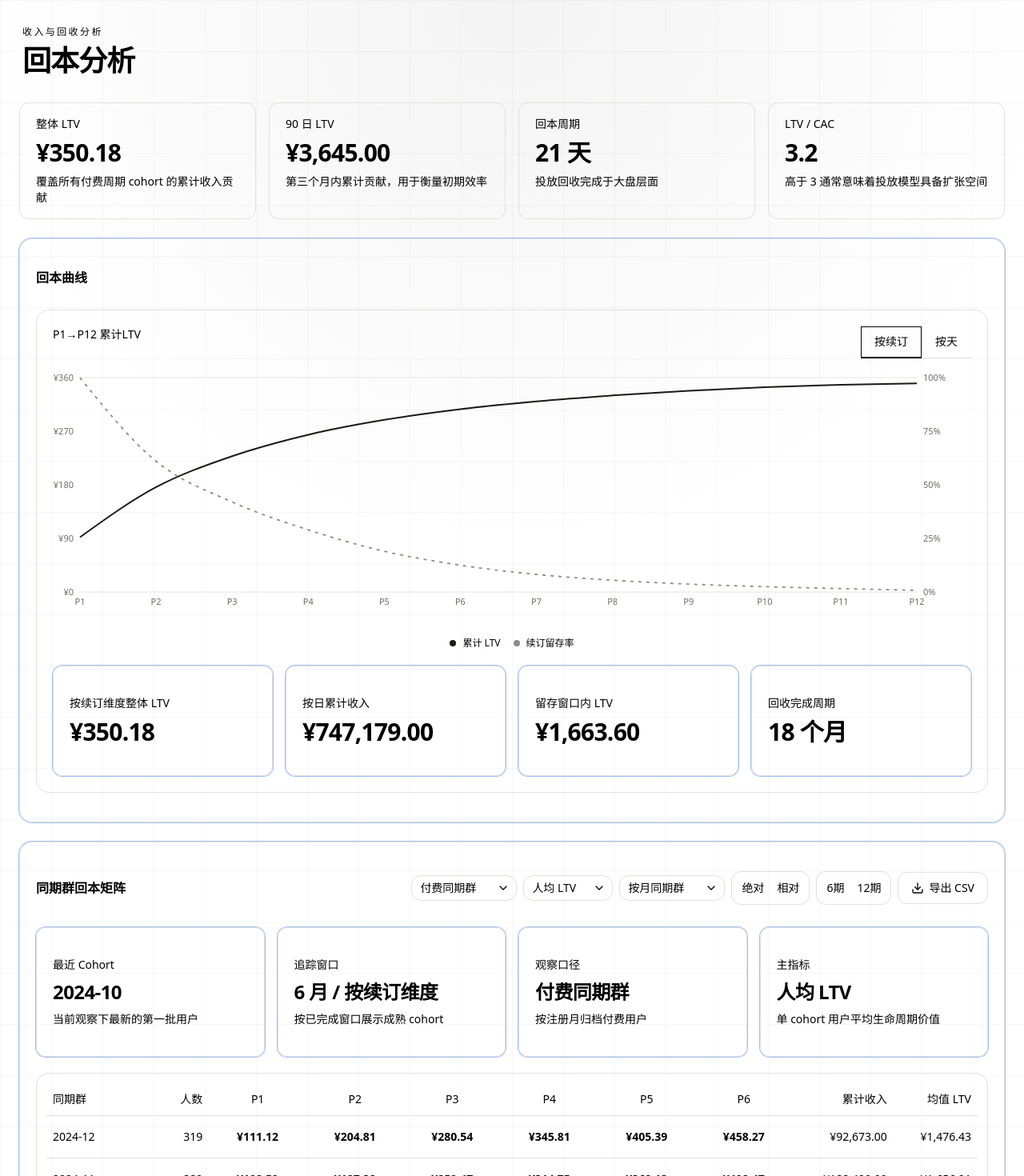
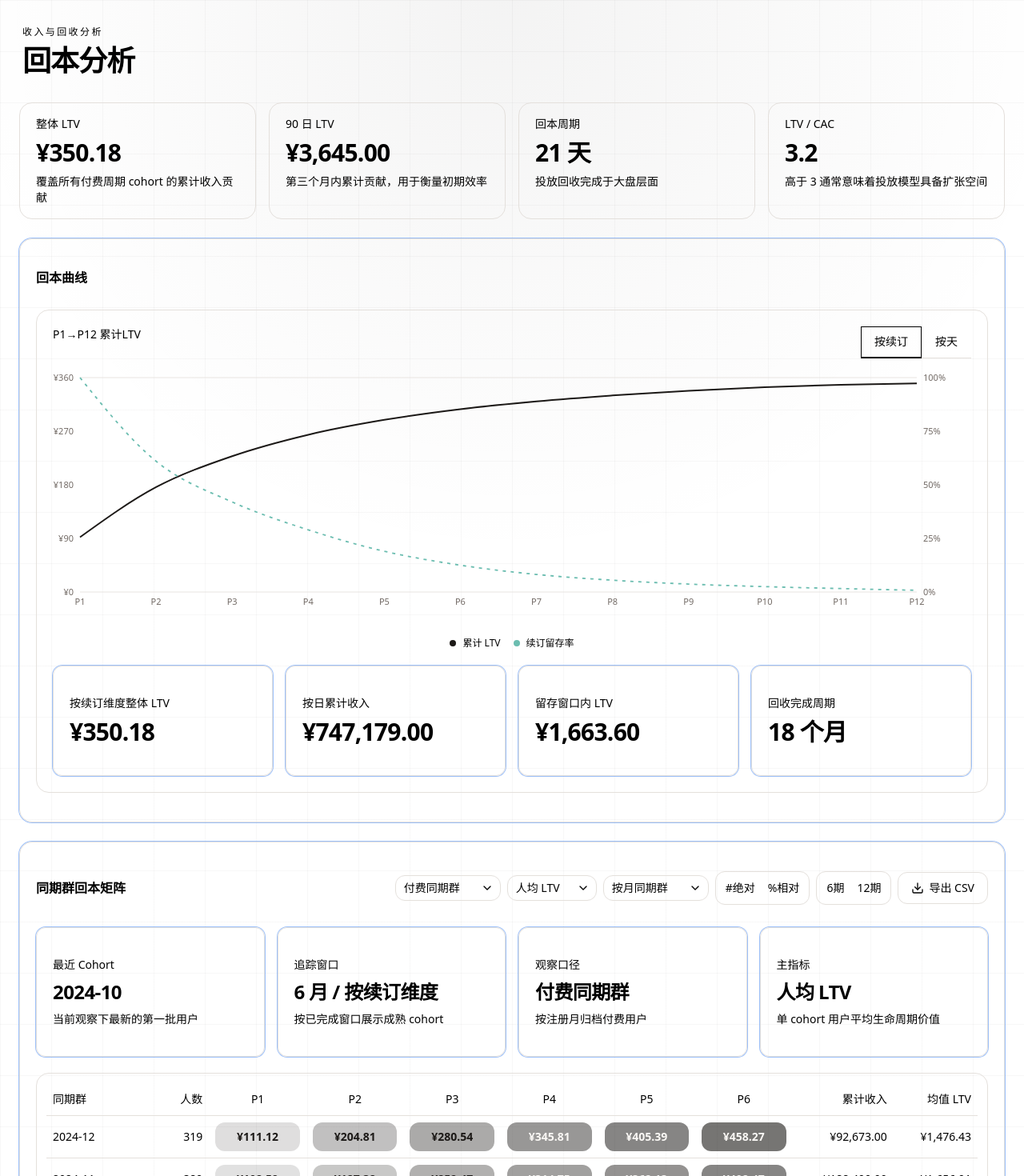
Before and after one commit to yosign/retention-dashboard, a Next.js app: page /payback in a window 1280 px wide. Shown: the top 1470 px of the page at 80% size. Built offline with nearby package versions, Linux system fonts and the light colour scheme.

Commit message:
fix: correct chart colors, KPI highlight, tab underline style

```diff
--- a/app/globals.css
+++ b/app/globals.css
@@ -28,7 +28,7 @@
     --border: 30 13% 88%;
     --input: 30 13% 88%;
     --ring: 24 10% 10%;
-    --chart-1: 24 10% 10%;
+    --chart-1: 217 72% 56%;
     --chart-2: 171 38% 58%;
     --chart-3: 46 78% 66%;
     --chart-4: 24 6% 55%;
--- a/components/dashboard/metric-card.tsx
+++ b/components/dashboard/metric-card.tsx
@@ -16,9 +16,8 @@ export function MetricCard({
   return (
     <article
       className={cn(
-        "rounded-xl border border-border bg-card px-5 py-4 shadow-none",
-        highlight &&
-          "bg-foreground text-background",
+        "rounded-2xl border border-border px-5 py-4 shadow-none",
+        highlight ? "bg-foreground text-background border-foreground" : "bg-card",
       )}
     >
       <div className="space-y-2">
--- a/components/dashboard/payback-dashboard.tsx
+++ b/components/dashboard/payback-dashboard.tsx
@@ -57,6 +57,12 @@ function formatPercent(value: number) {
   return `${value.toFixed(value % 1 === 0 ? 0 : 1)}%`;
 }
 
+function getHeatmapStrength(value: number, display: MatrixDisplay) {
+  const normalizedValue = display === "relative" ? value / 100 : value / 460;
+  // 渐变范围：5%（极淡）到 60%（深色），与参考图热力图层次匹配
+  return Math.max(5, Math.min(60, Math.round(normalizedValue * 60)));
+}
+
 function buildPaybackFilter(
   paybackView: PaybackView,
   matrixMetric: string,
@@ -98,20 +104,6 @@ function PaybackTooltip({
       </div>
     </div>
   );
-}
-
-function getMatrixCellClass(value: number, display: MatrixDisplay) {
-  if (display === "relative") {
-    if (value >= 80) return "bg-foreground text-background";
-    if (value >= 60) return "bg-foreground/85 text-background";
-    if (value >= 40) return "bg-foreground/70 text-background";
-    return "bg-muted text-muted-foreground";
-  }
-
-  if (value >= 420) return "bg-foreground text-background";
-  if (value >= 340) return "bg-foreground/85 text-background";
-  if (value >= 240) return "bg-foreground/70 text-background";
-  return "bg-muted text-muted-foreground";
 }
 
 export function PaybackDashboard({
@@ -355,13 +347,13 @@ export function PaybackDashboard({
                   value="absolute"
                   className="rounded-xl px-3 text-sm data-[state=on]:bg-foreground data-[state=on]:text-background"
                 >
-                  绝对
+                  #绝对
                 </ToggleGroupItem>
                 <ToggleGroupItem
                   value="relative"
                   className="rounded-xl px-3 text-sm data-[state=on]:bg-foreground data-[state=on]:text-background"
                 >
-                  相对
+                  %相对
                 </ToggleGroupItem>
               </ToggleGroup>
 
@@ -434,10 +426,14 @@ export function PaybackDashboard({
                     {row.values.map((value, index) => (
                       <TableCell key={`${row.cohort}-${index}`} className="p-2">
                         <div
-                          className={cn(
-                            "rounded-xl px-3 py-2 text-center text-sm font-semibold",
-                            getMatrixCellClass(value, matrixDisplay),
-                          )}
+                          className={cn("rounded-xl px-3 py-2 text-center text-sm font-semibold")}
+                          style={{
+                            backgroundColor: `color-mix(in srgb, hsl(var(--foreground)) ${getHeatmapStrength(value, matrixDisplay)}%, transparent)`,
+                            color:
+                              getHeatmapStrength(value, matrixDisplay) > 40
+                                ? "hsl(var(--background))"
+                                : "hsl(var(--foreground))",
+                          }}
                         >
                           {matrixDisplay === "relative" ? formatPercent(value) : formatCurrency(value)}
                         </div>
--- a/components/dashboard/retention-dashboard.tsx
+++ b/components/dashboard/retention-dashboard.tsx
@@ -15,13 +15,7 @@ import { DashboardShell } from "@/components/dashboard/dashboard-shell";
 import { MetricCard } from "@/components/dashboard/metric-card";
 import { Button } from "@/components/ui/button";
 import { Card, CardContent, CardHeader, CardTitle } from "@/components/ui/card";
-import {
-  Select,
-  SelectContent,
-  SelectItem,
-  SelectTrigger,
-  SelectValue,
-} from "@/components/ui/select";
+import { Select, SelectContent, SelectItem, SelectTrigger, SelectValue } from "@/components/ui/select";
 import { Switch } from "@/components/ui/switch";
 import {
   Table,
@@ -170,7 +164,7 @@ export function RetentionDashboard({
 
   return (
     <DashboardShell eyebrow="收入与留存分析" title="留存分析">
-      <section className="grid grid-cols-1 gap-4 xl:grid-cols-4">
+      <section className="grid grid-cols-4 gap-4">
         {dashboardData.summaryMetrics.map((metric) => (
           <MetricCard
             key={metric.label}
@@ -186,25 +180,27 @@ export function RetentionDashboard({
         <CardHeader className="space-y-5 p-5 pb-0">
           <CardTitle className="text-base font-semibold">续订阶段曲线</CardTitle>
           <div className="flex flex-wrap items-center gap-2">
-            <Select
+            <ToggleGroup
+              type="single"
               value={range}
               onValueChange={(value) => {
+                if (!value) return;
                 setRange(value);
                 onPeriodChange?.(value);
                 pushFilter(value, subscriptionCycle, displayMode, includeTrial);
               }}
+              className="gap-1"
             >
-              <SelectTrigger className="h-10 w-[132px] rounded-xl border-border bg-background text-sm">
-                <SelectValue />
-              </SelectTrigger>
-              <SelectContent>
-                {dashboardData.periodOptions.map((option) => (
-                  <SelectItem key={option.value} value={option.value}>
-                    {option.label}
-                  </SelectItem>
-                ))}
-              </SelectContent>
-            </Select>
+              {dashboardData.periodOptions.map((option) => (
+                <ToggleGroupItem
+                  key={option.value}
+                  value={option.value}
+                  className="h-10 rounded-xl border border-border px-3 text-sm data-[state=on]:bg-foreground data-[state=on]:text-background"
+                >
+                  {option.label}
+                </ToggleGroupItem>
+              ))}
+            </ToggleGroup>
 
             <Select
               value={subscriptionCycle}
@@ -289,12 +285,12 @@ export function RetentionDashboard({
         <CardContent className="space-y-5 p-5">
           <div className="rounded-2xl border border-border bg-background p-5">
             <Tabs value={activeTab} onValueChange={setActiveTab} className="gap-4">
-              <TabsList className="h-10 rounded-none border-b border-border bg-transparent p-0">
+              <TabsList variant="line" className="h-10 w-full border-b border-border">
                 {dashboardData.viewTabs.map((tab) => (
                   <TabsTrigger
                     key={tab.value}
                     value={tab.value}
-                    className="h-10 rounded-none border-b-2 border-transparent bg-transparent px-4 text-sm font-medium text-muted-foreground shadow-none data-[state=active]:border-foreground data-[state=active]:bg-transparent data-[state=active]:text-foreground data-[state=active]:shadow-none"
+                    className="h-10 px-4 text-sm font-medium"
                   >
                     {tab.label}
                   </TabsTrigger>
--- a/lib/dashboard-data.ts
+++ b/lib/dashboard-data.ts
@@ -21,7 +21,7 @@ export const retentionChartConfig: ChartSeriesConfig[] = [
 
 export const paybackChartConfig: ChartSeriesConfig[] = [
   { key: "cumulativeLtv", label: "累计 LTV", color: "hsl(var(--foreground))" },
-  { key: "retentionRate", label: "续订留存率", color: "hsl(var(--chart-4))" },
+  { key: "retentionRate", label: "续订留存率", color: "hsl(var(--chart-2))" },
 ];
 
 export const forecastRevenueChartConfig: ChartSeriesConfig[] = [
@@ -108,7 +108,7 @@ export const defaultPaybackData: PaybackData = {
   summaryMetrics: [
     { label: "整体 LTV", value: "¥350.18", hint: "覆盖所有付费周期 cohort 的累计收入贡献" },
     { label: "90 日 LTV", value: "¥3,645.00", hint: "第三个月内累计贡献，用于衡量初期效率" },
-    { label: "回本周期", value: "21 天", hint: "投放回收完成于大盘层面", tone: "highlight" },
+    { label: "回本周期", value: "21 天", hint: "投放回收完成于大盘层面" },
     { label: "LTV / CAC", value: "3.2", hint: "高于 3 通常意味着投放模型具备扩张空间" },
   ],
   renewalCurve: [
--- a/screenshot.mjs
+++ b/screenshot.mjs
@@ -14,7 +14,7 @@ const baseUrl = process.env.SCREENSHOT_BASE_URL ?? "http://localhost:3000";
     timeout: 20000,
   });
   await page.waitForTimeout(2000);
-  await page.screenshot({ path: "retention-v4.png", fullPage: true });
+  await page.screenshot({ path: "retention-v5.png", fullPage: true });
   console.log("retention done");
 
   await page.goto(`${baseUrl}/payback`, {
@@ -22,7 +22,7 @@ const baseUrl = process.env.SCREENSHOT_BASE_URL ?? "http://localhost:3000";
     timeout: 20000,
   });
   await page.waitForTimeout(2000);
-  await page.screenshot({ path: "payback-v4.png", fullPage: true });
+  await page.screenshot({ path: "payback-v5.png", fullPage: true });
   console.log("payback done");
 
   await page.goto(`${baseUrl}/forecast`, {
```
Also changed, not shown: 1 other file (tests, documents, lock files or other folders).
